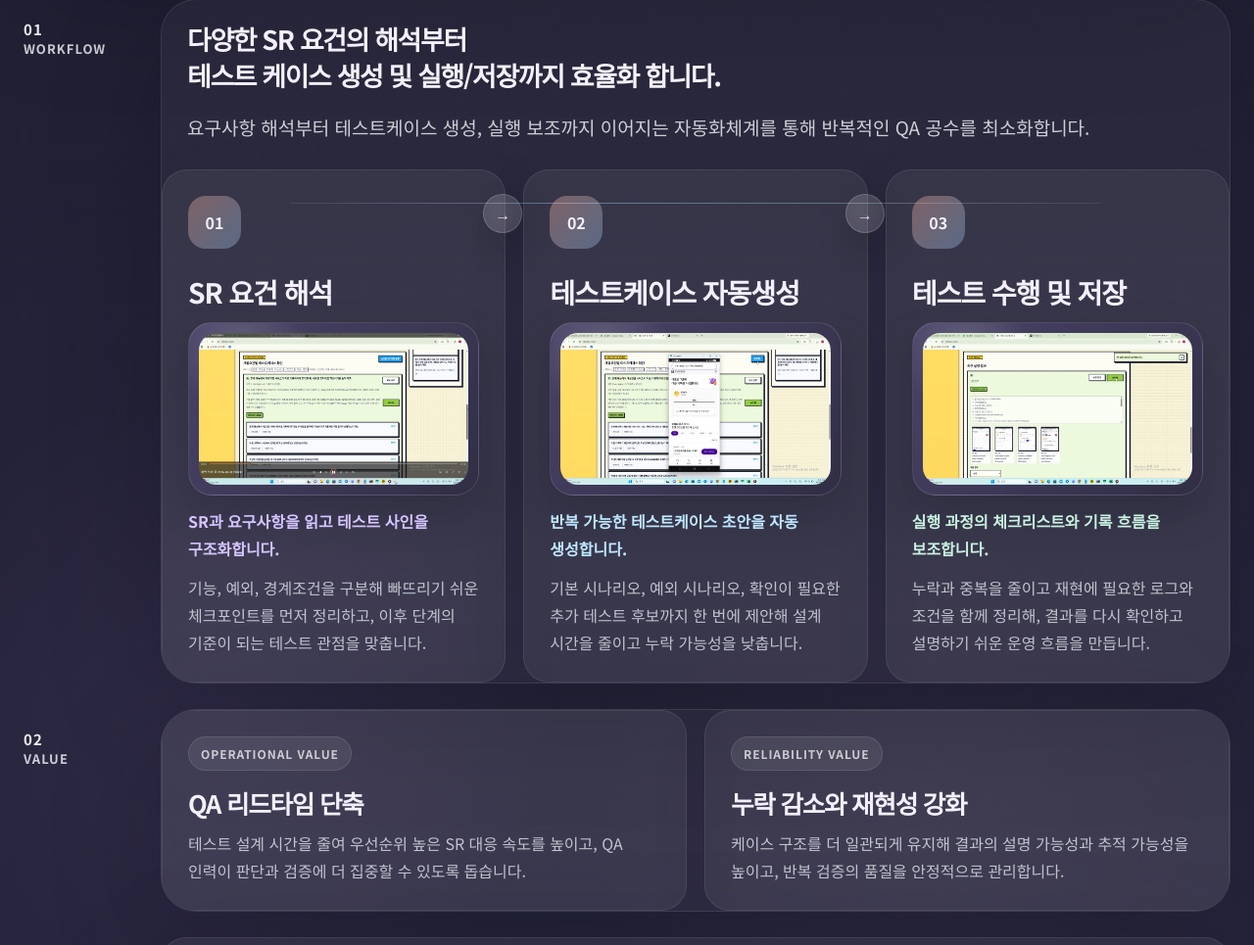
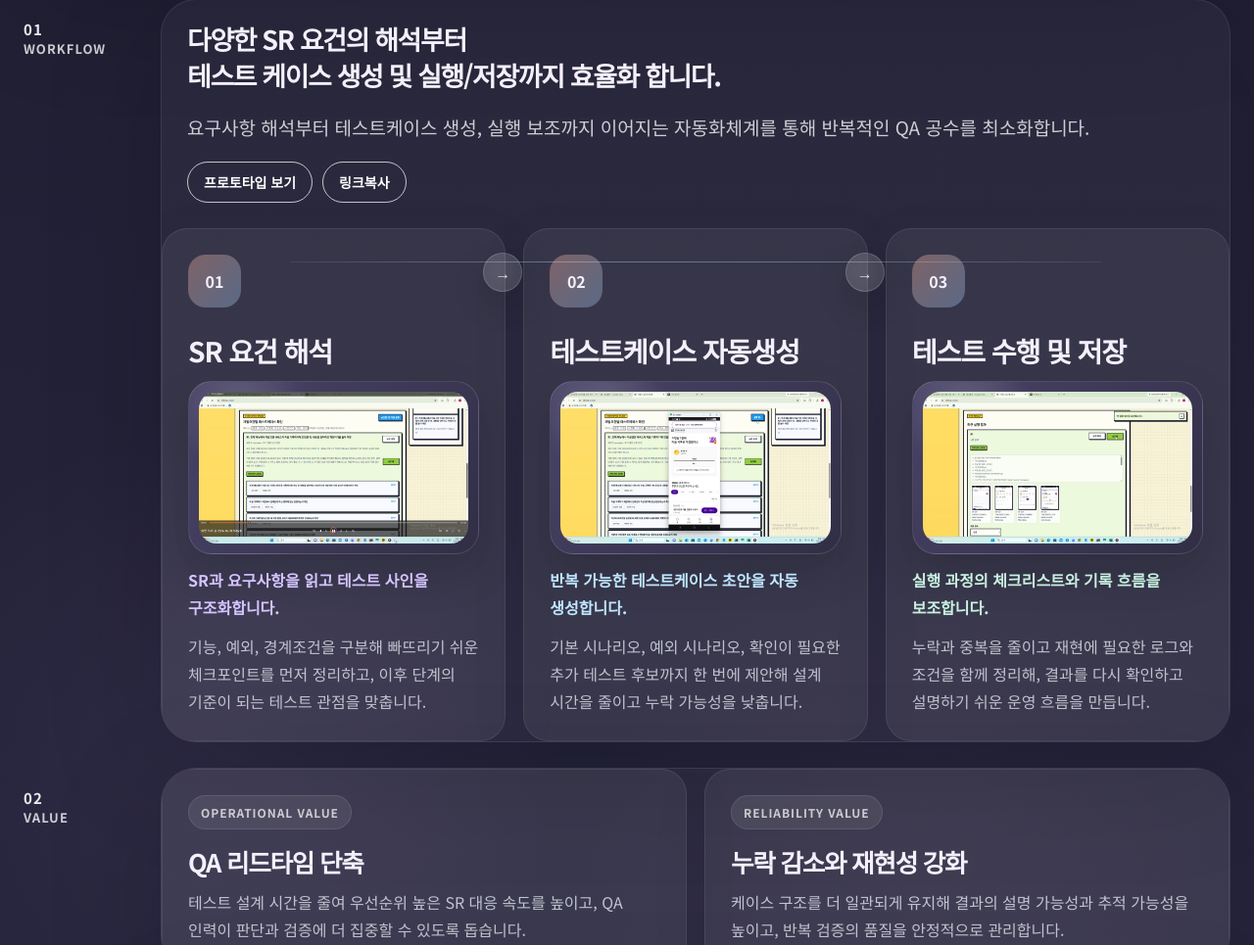
Before and after one commit to oshey1628/oshey1628, a plain HTML site: page AX Website/health-qa-agent.html in a window 1280 px wide. Shown: the part 848-1813 px from the top of the page at 98% size. Drawn offline with Linux system fonts and the light colour scheme.

Commit message:
Add Health QA prototype actions

```diff
--- a/AX Website/health-qa-agent.html
+++ b/AX Website/health-qa-agent.html
@@ -70,6 +70,10 @@
         <p class="lead detail-intro">
           요구사항 해석부터 테스트케이스 생성, 실행 보조까지 이어지는 자동화체계를 통해 반복적인 QA 공수를 최소화합니다.
         </p>
+        <div class="proto-actions detail-proto-actions">
+          <a class="proto-link" href="https://codex-qa3.vercel.app/" target="_blank" rel="noopener noreferrer" data-popup-link data-popup-width="384" data-popup-height="824">프로토타입 보기</a>
+          <button type="button" class="proto-link proto-link--copy" data-copy-url="https://codex-qa3.vercel.app/">링크복사</button>
+        </div>
         <div class="journey-grid">
           <article class="journey-card journey-card--one tilt-card">
             <span class="step-badge">01</span>
--- a/AX Website/styles.css
+++ b/AX Website/styles.css
@@ -1346,6 +1346,12 @@ h3 {
   margin-top: 14px;
 }
 
+.detail-proto-actions {
+  margin-left: 26px;
+  margin-top: 18px;
+  margin-bottom: 8px;
+}
+
 .proto-actions .proto-link {
   margin-top: 0;
 }
```
